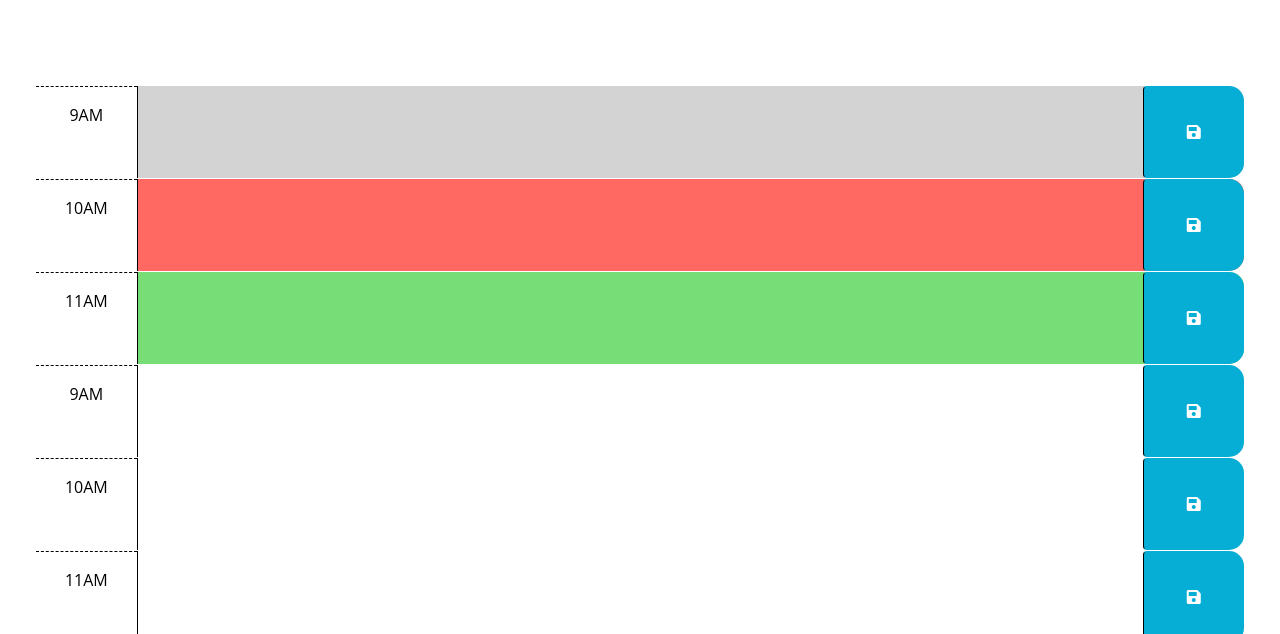
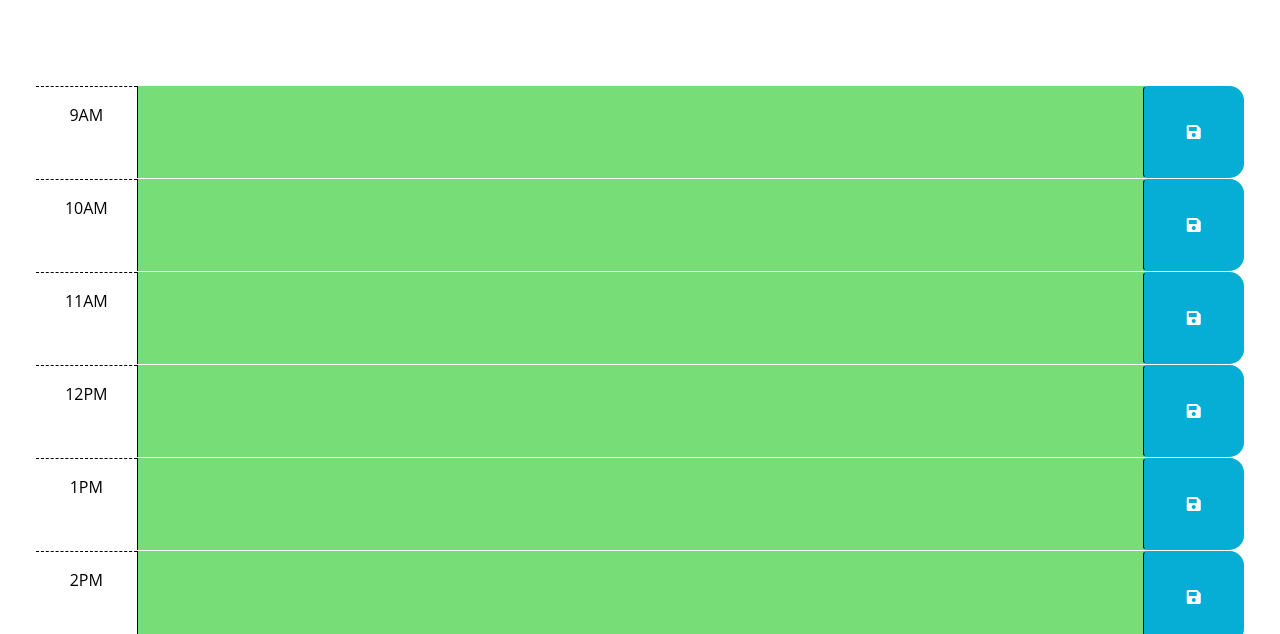
Before and after one commit to Frank-Colorado/work-day-scheduler, a plain HTML site: page index.html in a window 1280 px wide. Shown: the part 166-800 px from the top of the page. Drawn offline with nearby package versions, Linux system fonts and the light colour scheme.

Commit message:
created currentHour function in script.js

```diff
--- a/assets/script.js
+++ b/assets/script.js
@@ -47,6 +47,22 @@ const currentDayDisplay = () => {
   $("#currentDay").text(today.format("dddd, MMMM D, YYYY"));
 };
 
+const currentHour = () => {
+  let currentHour = dayjs().hour();
+  const timeblocks = document.querySelectorAll(".time-block");
+  console.log(currentHour);
+  console.log(timeblocks);
+  timeblocks.forEach((timeblock) => {
+    if (timeblock.id < currentHour) {
+      timeblock.classList.add("past");
+    } else if (timeblock.id == currentHour) {
+      timeblock.classList.add("present");
+    } else {
+      timeblock.classList.add("future");
+    }
+  });
+};
+
 const timeBlockDisplay = () => {
   // displays the time blocks
   timeBlocks.forEach((timeBlock) => {
@@ -62,6 +78,7 @@ const timeBlockDisplay = () => {
     `;
     $("#timeBlockContainer").append(timeblockDiv);
   });
+  currentHour();
 };
 
 $(function () {
```
Also changed, not shown: index.html (+3 -4 lines).
